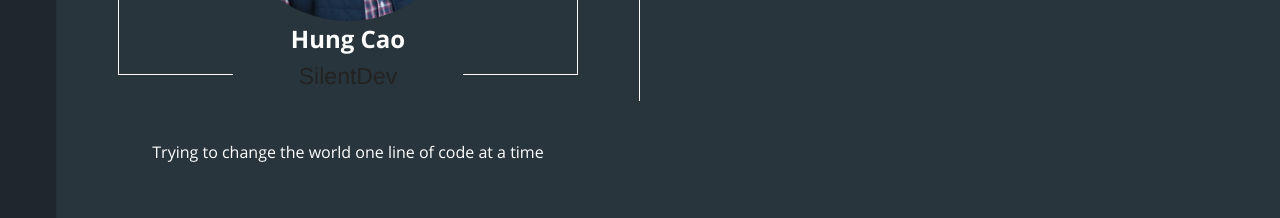
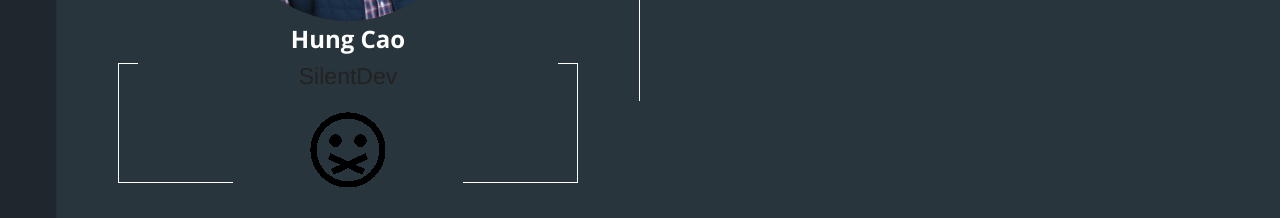
Before and after one commit to SilenceDev/SilenceDev.github.io, a plain HTML site: page index.html in a window 1280 px wide. Shown: the part 499-717 px from the top of the page. Drawn offline with Linux system fonts and the light colour scheme; files whose address does not match are found by name.

Commit message:
no message

```diff
--- a/index.html
+++ b/index.html
@@ -170,7 +170,7 @@ http://themeforest.net/licenses
 						<div class="deco"></div>
 
 						<span class="days">Hung Cao</span>
-            <h4 class="subhead">SilentDev</h4>
+            <h4 class="subhead">SilentDev</h4><img src="/silentdev.png">
 					</div>
 				</div>
 
```
Also changed, not shown: silentdev.png (added).
